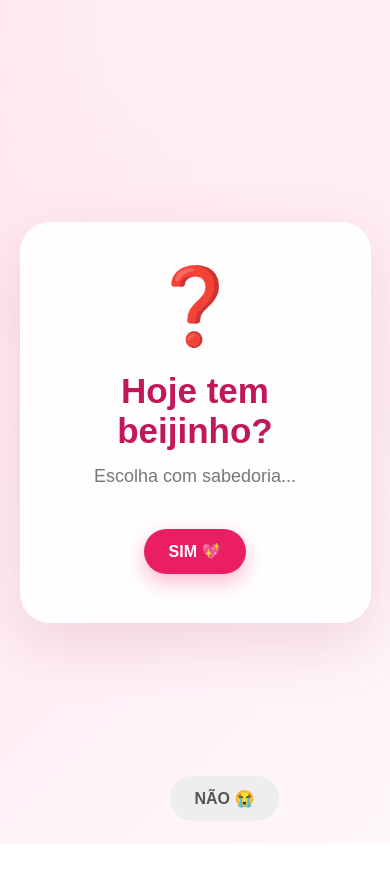
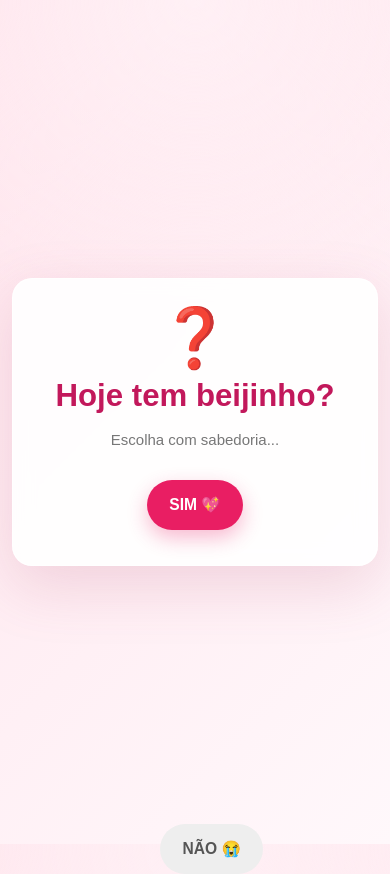
Before and after one commit to MatheusCatarucci/carta-de-amor, a plain HTML site: page index.html in a window 390 px wide. Both pictures are taken after a click on the button "NÃO 😭". Before the commit the page ends 844 px from the top, so only its background shows below. Drawn offline with Linux system fonts and the light colour scheme.

Commit message:
Responsivo

```diff
--- a/index.html
+++ b/index.html
@@ -14,312 +14,316 @@
             box-sizing: border-box;
         }
 
+        html,
+        body {
+            width: 100%;
+            min-height: 100%;
+        }
+
         body {
             min-height: 100vh;
-
+            min-height: 100dvh;
             display: flex;
             justify-content: center;
             align-items: center;
-
+            padding: 20px;
             font-family: Arial, Helvetica, sans-serif;
-
             background:
-                radial-gradient(circle at top,
-                    #fff0f5,
-                    transparent 40%),
-                linear-gradient(135deg,
-                    #ffe4ec,
-                    #fff8fb);
-
+                radial-gradient(circle at top, #fff0f5, transparent 40%),
+                linear-gradient(135deg, #ffe4ec, #fff8fb);
             overflow: hidden;
         }
 
         /* CARD PRINCIPAL */
-
         .container {
-            width: 90%;
-            max-width: 600px;
-
-            padding: 50px 30px;
-
+            width: min(100%, 600px);
+            padding: clamp(28px, 6vw, 50px) clamp(18px, 5vw, 30px);
             text-align: center;
-
             background: rgba(255, 255, 255, 0.9);
-
             border: 1px solid rgba(255, 255, 255, 0.9);
-
-            border-radius: 30px;
-
-            box-shadow:
-                0 20px 60px rgba(180, 70, 110, 0.18);
-
+            border-radius: clamp(20px, 5vw, 30px);
+            box-shadow: 0 20px 60px rgba(180, 70, 110, 0.18);
             backdrop-filter: blur(10px);
         }
 
         /* INTERROGAÇÃO */
-
         .emoji {
-            font-size: 75px;
-
-            margin-bottom: 20px;
-
+            font-size: clamp(52px, 15vw, 75px);
+            margin-bottom: clamp(12px, 3vw, 20px);
             animation: flutuar 2s ease-in-out infinite;
+            line-height: 1;
         }
 
         /* TÍTULO */
-
         h1 {
             color: #c2185b;
-
-            font-size: clamp(35px,
-                    7vw,
-                    58px);
-
+            font-size: clamp(30px, 8vw, 58px);
+            line-height: 1.1;
             margin-bottom: 15px;
         }
 
         /* TEXTO */
-
         .container p {
             color: #777;
-
-            font-size: 18px;
-
-            margin-bottom: 35px;
+            font-size: clamp(15px, 3.8vw, 18px);
+            line-height: 1.5;
+            margin-bottom: clamp(24px, 6vw, 35px);
         }
 
         /* BOTÕES */
-
         .botoes {
             display: flex;
-
             justify-content: center;
             align-items: center;
-
-            gap: 20px;
-
+            flex-wrap: wrap;
+            gap: 14px;
             min-height: 60px;
+            position: relative;
         }
 
         button {
             border: none;
-
-            padding: 15px 35px;
-
+            padding: 14px clamp(22px, 6vw, 35px);
             border-radius: 50px;
-
-            font-size: 18px;
-
+            font-size: clamp(15px, 4vw, 18px);
             font-weight: bold;
-
             cursor: pointer;
-
-            transition:
-                transform 0.2s,
-                box-shadow 0.2s;
+            transition: transform 0.2s, box-shadow 0.2s;
+            -webkit-tap-highlight-color: transparent;
+            touch-action: manipulation;
+            white-space: nowrap;
         }
 
         /* BOTÃO SIM */
-
         #sim {
             color: white;
-
             background: #e91e63;
-
-            box-shadow:
-                0 8px 20px rgba(233,
-                    30,
-                    99,
-                    0.3);
+            box-shadow: 0 8px 20px rgba(233, 30, 99, 0.3);
         }
 
         #sim:hover {
-            transform:
-                translateY(-3px) scale(1.05);
-
-            box-shadow:
-                0 12px 25px rgba(233,
-                    30,
-                    99,
-                    0.4);
+            transform: translateY(-3px) scale(1.05);
+            box-shadow: 0 12px 25px rgba(233, 30, 99, 0.4);
         }
 
         /* BOTÃO NÃO */
-
         #nao {
             color: #555;
-
             background: #eeeeee;
-
             position: relative;
         }
 
         /* TELA DE SUCESSO */
-
         .sucesso {
             position: fixed;
-
             inset: 0;
-
             display: flex;
-
             justify-content: center;
             align-items: center;
-
-            background:
-                linear-gradient(135deg,
-                    #ff80ab,
-                    #e91e63);
-
+            padding: 20px;
+            background: linear-gradient(135deg, #ff80ab, #e91e63);
             opacity: 0;
-
             visibility: hidden;
-
-            transition:
-                opacity 0.5s ease;
-
+            transition: opacity 0.5s ease;
             z-index: 10;
         }
 
         .sucesso.ativo {
             opacity: 1;
-
             visibility: visible;
         }
 
         /* MENSAGEM */
-
         .mensagem {
+            width: min(100%, 700px);
             text-align: center;
-
             color: white;
-
-            animation:
-                aparecer 0.7s ease;
+            padding: 20px;
+            animation: aparecer 0.7s ease;
         }
 
         /* CORAÇÃO */
-
         .mensagem .coracao {
-            font-size: clamp(90px,
-                    20vw,
-                    170px);
-
+            font-size: clamp(75px, 25vw, 170px);
             display: block;
-
             margin-bottom: 10px;
-
-            animation:
-                coracao 0.8s ease-in-out infinite alternate;
+            line-height: 1;
+            animation: coracao 0.8s ease-in-out infinite alternate;
         }
 
         /* UAU */
-
         .mensagem h2 {
-            font-size: clamp(40px,
-                    8vw,
-                    70px);
-
+            font-size: clamp(38px, 10vw, 70px);
+            line-height: 1.1;
             margin-bottom: 10px;
         }
 
         .mensagem p {
             color: white;
-
-            font-size: 22px;
-
+            font-size: clamp(17px, 5vw, 22px);
+            line-height: 1.4;
             margin: 0;
         }
 
         /* CONFETES */
-
         .confete {
             position: fixed;
-
             top: -30px;
-
-            font-size: 25px;
-
+            font-size: clamp(15px, 5vw, 25px);
             pointer-events: none;
-
-            animation:
-                cair linear forwards;
-
+            animation: cair linear forwards;
             z-index: 20;
         }
 
         /* ANIMAÇÕES */
-
         @keyframes flutuar {
 
             0%,
             100% {
-                transform:
-                    translateY(0);
+                transform: translateY(0);
             }
 
             50% {
-                transform:
-                    translateY(-10px);
+                transform: translateY(-10px);
             }
         }
 
         @keyframes aparecer {
             from {
-                transform:
-                    scale(0.5);
-
+                transform: scale(0.5);
                 opacity: 0;
             }
 
             to {
-                transform:
-                    scale(1);
-
+                transform: scale(1);
                 opacity: 1;
             }
         }
 
         @keyframes coracao {
             from {
-                transform:
-                    scale(0.8) rotate(-5deg);
+                transform: scale(0.8) rotate(-5deg);
             }
 
             to {
-                transform:
-                    scale(1.15) rotate(5deg);
+                transform: scale(1.15) rotate(5deg);
             }
         }
 
         @keyframes cair {
             to {
-                transform:
-                    translateY(110vh) rotate(720deg);
-
+                transform: translateY(110vh) rotate(720deg);
                 opacity: 0;
             }
         }
 
-        /* CELULAR */
-
-        @media (max-width: 500px) {
+        /* TABLET */
+        @media (max-width: 768px) {
+            body {
+                padding: 16px;
+            }
 
             .container {
-                padding: 40px 20px;
+                max-width: 560px;
             }
 
             .botoes {
+                gap: 12px;
+            }
+        }
+
+        /* CELULAR */
+        @media (max-width: 500px) {
+            body {
+                padding: 12px;
+            }
+
+            .container {
+                width: 100%;
+                padding: 30px 18px;
+            }
+
+            .botoes {
+                width: 100%;
                 gap: 10px;
             }
 
             button {
-                padding:
-                    13px 25px;
-
-                font-size: 16px;
+                min-height: 50px;
+                padding: 12px 22px;
             }
 
+            .sucesso {
+                padding: 12px;
+            }
+
+            .mensagem {
+                padding: 10px;
+            }
+        }
+
+        /* CELULARES MUITO PEQUENOS */
+        @media (max-width: 360px) {
+            .container {
+                padding: 24px 14px;
+            }
+
+            h1 {
+                font-size: 28px;
+            }
+
+            .botoes {
+                flex-direction: column;
+            }
+
+            #sim {
+                width: min(100%, 220px);
+            }
+
+            #nao {
+                width: min(100%, 220px);
+            }
+        }
+
+        /* TELAS BAIXAS / CELULAR DEITADO */
+        @media (max-height: 600px) {
+            body {
+                padding: 10px;
+            }
+
+            .container {
+                padding-top: 20px;
+                padding-bottom: 20px;
+            }
+
+            .emoji {
+                font-size: 48px;
+                margin-bottom: 10px;
+            }
+
+            h1 {
+                font-size: clamp(28px, 7vw, 44px);
+            }
+
+            .container p {
+                margin-bottom: 18px;
+            }
+
+            .mensagem .coracao {
+                font-size: 70px;
+            }
+        }
+
+        /* EVITA ANIMAÇÕES EXCESSIVAS QUANDO O USUÁRIO PREFERE REDUÇÃO */
+        @media (prefers-reduced-motion: reduce) {
+
+            *,
+            *::before,
+            *::after {
+                animation-duration: 0.01ms !important;
+                animation-iteration-count: 1 !important;
+                transition-duration: 0.01ms !important;
+            }
         }
     </style>
 </head>
@@ -403,50 +407,29 @@
         */
 
         function fugir() {
+            const margem = 12;
 
-            const largura =
-                window.innerWidth;
+            const larguraBotao = botaoNao.offsetWidth;
+            const alturaBotao = botaoNao.offsetHeight;
 
-            const altura =
-                window.innerHeight;
+            const larguraDisponivel =
+                Math.max(margem * 2, window.innerWidth - larguraBotao - margem * 2);
 
-            const larguraBotao =
-                botaoNao.offsetWidth;
-
-            const alturaBotao =
-                botaoNao.offsetHeight;
-
-            const margem = 20;
-
+            const alturaDisponivel =
+                Math.max(margem * 2, window.innerHeight - alturaBotao - margem * 2);
 
             const x =
-                Math.random() *
-                (
-                    largura -
-                    larguraBotao -
-                    margem * 2
-                ) +
-                margem;
-
+                margem +
+                Math.random() * (larguraDisponivel - margem);
 
             const y =
-                Math.random() *
-                (
-                    altura -
-                    alturaBotao -
-                    margem * 2
-                ) +
-                margem;
+                margem +
+                Math.random() * (alturaDisponivel - margem);
 
-
-            botaoNao.style.position =
-                "fixed";
-
-            botaoNao.style.left =
-                `${x}px`;
-
-            botaoNao.style.top =
-                `${y}px`;
+            botaoNao.style.position = "fixed";
+            botaoNao.style.left = `${Math.max(margem, Math.min(x, window.innerWidth - larguraBotao - margem))}px`;
+            botaoNao.style.top = `${Math.max(margem, Math.min(y, window.innerHeight - alturaBotao - margem))}px`;
+            botaoNao.style.zIndex = "30";
         }
 
 
@@ -496,6 +479,20 @@
                 fugir();
             }
         );
+
+
+        window.addEventListener("resize", function () {
+            if (botaoNao.style.position === "fixed") {
+                const rect = botaoNao.getBoundingClientRect();
+                const margem = 12;
+
+                const maxX = Math.max(margem, window.innerWidth - rect.width - margem);
+                const maxY = Math.max(margem, window.innerHeight - rect.height - margem);
+
+                botaoNao.style.left = `${Math.min(rect.left, maxX)}px`;
+                botaoNao.style.top = `${Math.min(rect.top, maxY)}px`;
+            }
+        });
 
 
         /*
```
